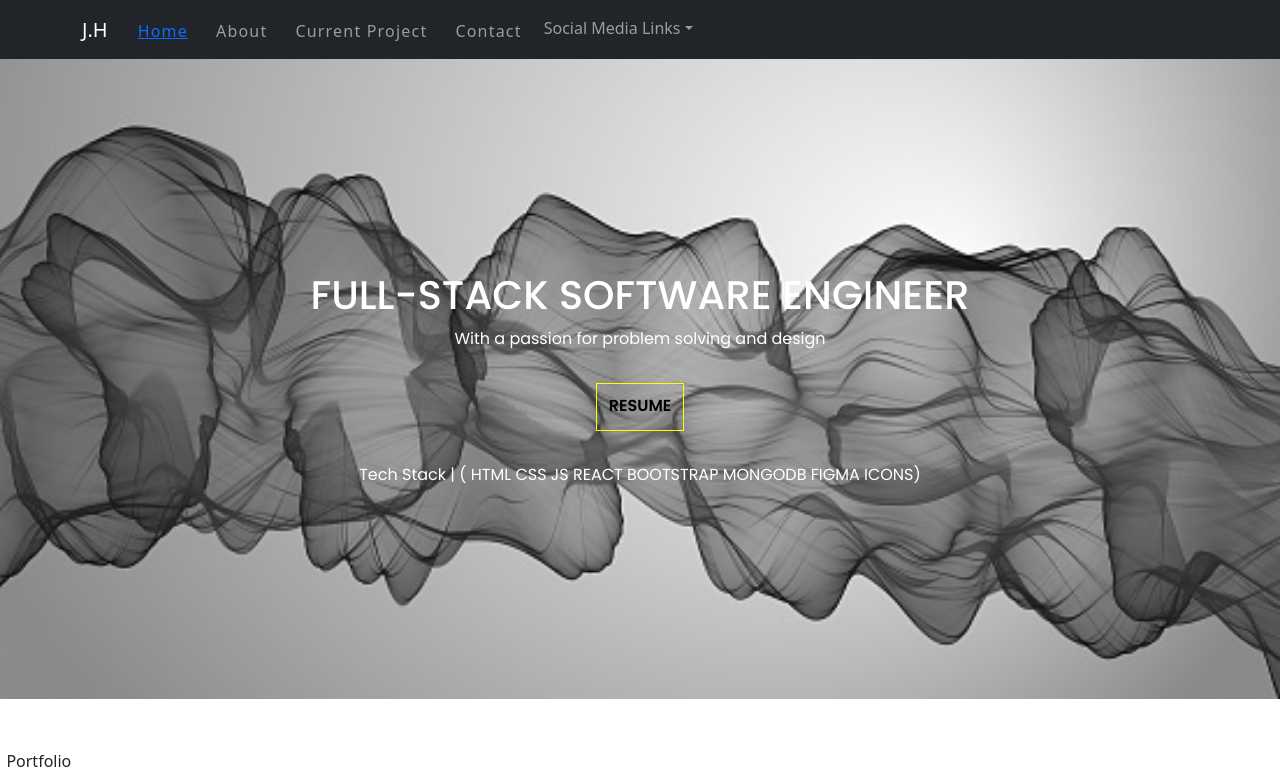
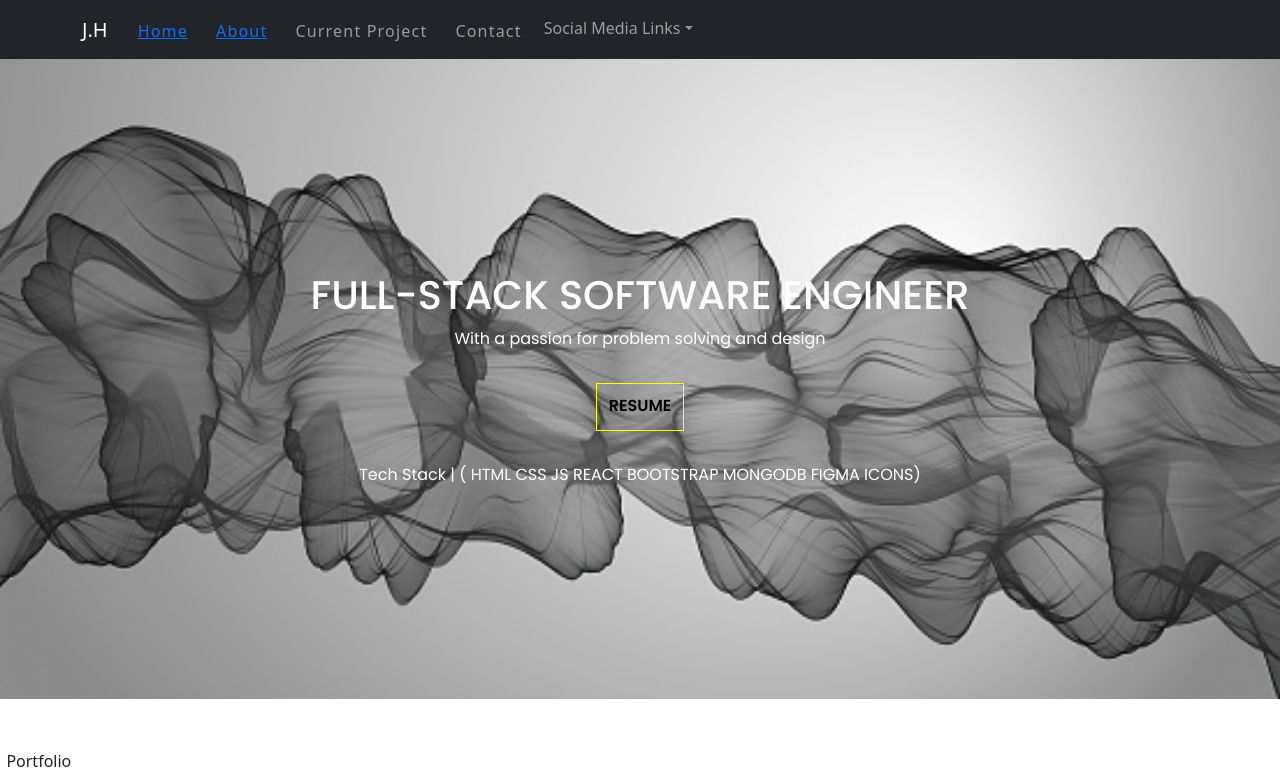
Before and after one commit to Nell-intech/Portfolio, a React (Create React App) app: page / in a window 1280 px wide. Shown: the top 779 px of the page. Built offline with nearby package versions, Linux system fonts and the light colour scheme.

Commit message:
added changes to navbar

```diff
--- a/src/App.js
+++ b/src/App.js
@@ -4,7 +4,7 @@ import { Routes, Route} from 'react-router-dom'
 import 'bootstrap/dist/css/bootstrap.min.css';
 
 // Components folder
-import Navbar1 from './Components/Navbar';
+import Navbar from './Components/Navbar';
 
 // Pages folder
 import Home from './Pages/Home'
@@ -19,7 +19,7 @@ function App() {
 
   return (
     <>
-      <Navbar1 />
+      <Navbar />
         <Routes>
           <Route path="/" element={<Home />} />
           <Route path="/about" element={<About />} />
--- a/src/Components/Navbar.js
+++ b/src/Components/Navbar.js
@@ -8,7 +8,7 @@ import { NavLink } from 'react-router-dom'
 // import { FontAwesomeIcon } from '@fortawesome/react-fontawesome';
 // import { faBars } from '@fortawesome/free-solid-svg-icons';
 
-export default function navBar1() {
+export default function navBar() {
   return (
     <Navbar sticky="top" collapseOnSelect expand="lg" bg="dark" variant="dark" >
       <Container className="container">
@@ -22,7 +22,9 @@ export default function navBar1() {
             <NavLink to="/">Home</NavLink>
             </Nav.Link>
 
-            <Nav.Link className="navLink" href="/about">About</Nav.Link>
+            <Nav.Link className="navLink" href="/about">
+              <NavLink to="/about">About</NavLink>
+            </Nav.Link>
             <Nav.Link className="navLink" href="/CurrentProject">Current Project</Nav.Link>
             {/* include current project in this section */}
             <Nav.Link className="navLink" href="/contact">Contact</Nav.Link>
```
